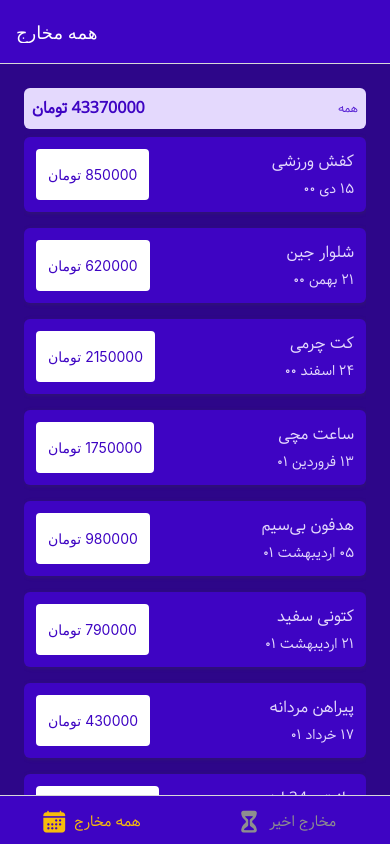
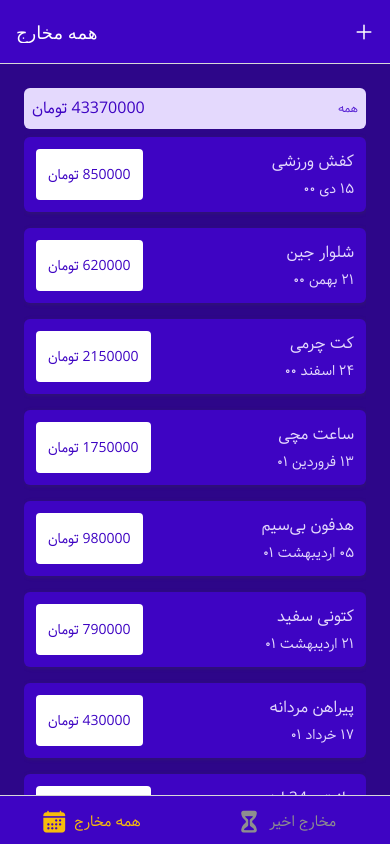
Before and after one commit to hamedghaaderi/Expense-tracker, a React Native app: screen /AllScreen in a window 390 px wide. Built offline with nearby package versions, Linux system fonts and the light colour scheme.

Commit message:
feat: add icon button on header and handle moving to manage screen on necessary components.

```diff
--- a/App.js
+++ b/App.js
@@ -8,6 +8,7 @@
 import GlobalStyles from "./constants/colors";
 import { Ionicons } from "@expo/vector-icons";
 import { useFonts } from "expo-font";
+import IconBTN from "./components/ui/icon-btn";
 
 const Stack = createNativeStackNavigator();
 const BottomTabs = createBottomTabNavigator();
@@ -15,14 +16,24 @@
 const OtherScreens = () => {
   return (
     <BottomTabs.Navigator
-      screenOptions={{
+      screenOptions={({ navigation }) => ({
         headerStyle: { backgroundColor: GlobalStyles.colors.primary500 },
         headerTintColor: "white",
         tabBarStyle: { backgroundColor: GlobalStyles.colors.primary500 },
         tabBarActiveTintColor: GlobalStyles.colors.accent500,
         tabBarLabelStyle: { fontFamily: "samim", fontSize: 15 },
         tabBarLabelPosition: "beside-icon",
-      }}
+        headerRight: ({ tintColor }) => (
+          <IconBTN
+            icon="add"
+            size={24}
+            color={tintColor}
+            onPress={() => {
+              navigation.navigate("ManageScreen");
+            }}
+          />
+        ),
+      })}
     >
       <BottomTabs.Screen
         name="AllScreen"
@@ -67,7 +78,7 @@
             name="ManageScreen"
             component={ManageExpensesScreen}
             options={{
-              titleL: "مدیریت مخارج",
+              title: "مدیریت مخارج",
             }}
           />
         </Stack.Navigator>
--- a/components/expenses/expenses-item.js
+++ b/components/expenses/expenses-item.js
@@ -1,13 +1,20 @@
 import { Pressable, StyleSheet, Text, View } from "react-native";
 import GlobalStyles from "../../constants/colors";
 import { formattedDate } from "../../utils/date";
+import { useNavigation } from "@react-navigation/native";
 
 const ExpensesItem = ({ expense }) => {
-  console.log("expense: ", expense);
+  const { navigate } = useNavigation();
+  const pressHandler = () => {
+    navigate("ManageScreen");
+  };
 
   return (
     <>
-      <Pressable>
+      <Pressable
+        onPress={pressHandler}
+        style={({ pressed }) => pressed && styles.pressed}
+      >
         <View style={styles.expenseItem}>
           <View style={styles.descriptionContainer}>
             <Text style={[styles.textBase, styles.description]}>
@@ -16,7 +23,9 @@
             <Text style={styles.textBase}>{formattedDate(expense.date)}</Text>
           </View>
           <View style={styles.amountContainer}>
-            <Text style={styles.amount}>{expense.amount} تومان</Text>
+            <Text style={[styles.textBase, styles.amount]}>
+              {expense.amount} تومان
+            </Text>
           </View>
         </View>
       </Pressable>
@@ -62,4 +71,7 @@
   amount: {
     color: GlobalStyles.colors.primary500,
   },
+  pressed: {
+    opacity: 0.75,
+  },
 });
--- a/components/expenses/expenses-summary.js
+++ b/components/expenses/expenses-summary.js
@@ -35,7 +35,6 @@
   sum: {
     fontFamily: "samim",
     fontSize: 16,
-    fontWeight: "bold",
     color: GlobalStyles.colors.primary500,
   },
 });
--- /dev/null
+++ b/components/ui/icon-btn.js
@@ -0,0 +1,31 @@
+import { Pressable, StyleSheet, View } from "react-native";
+import { Ionicons } from "@expo/vector-icons";
+
+const IconBTN = ({ icon, size, color, onPress }) => {
+  return (
+    <>
+      <Pressable
+        onPress={onPress}
+        style={({ pressed }) => pressed && styles.pressed}
+      >
+        <View style={styles.buttonContainer}>
+          <Ionicons name={icon} size={size} color={color} />
+        </View>
+      </Pressable>
+    </>
+  );
+};
+
+export default IconBTN;
+
+const styles = StyleSheet.create({
+  buttonContainer: {
+    borderRadius: 24,
+    padding: 6,
+    marginHorizontal: 8,
+    marginVertical: 2,
+  },
+  pressed: {
+    opacity: 0.75,
+  },
+});
```
